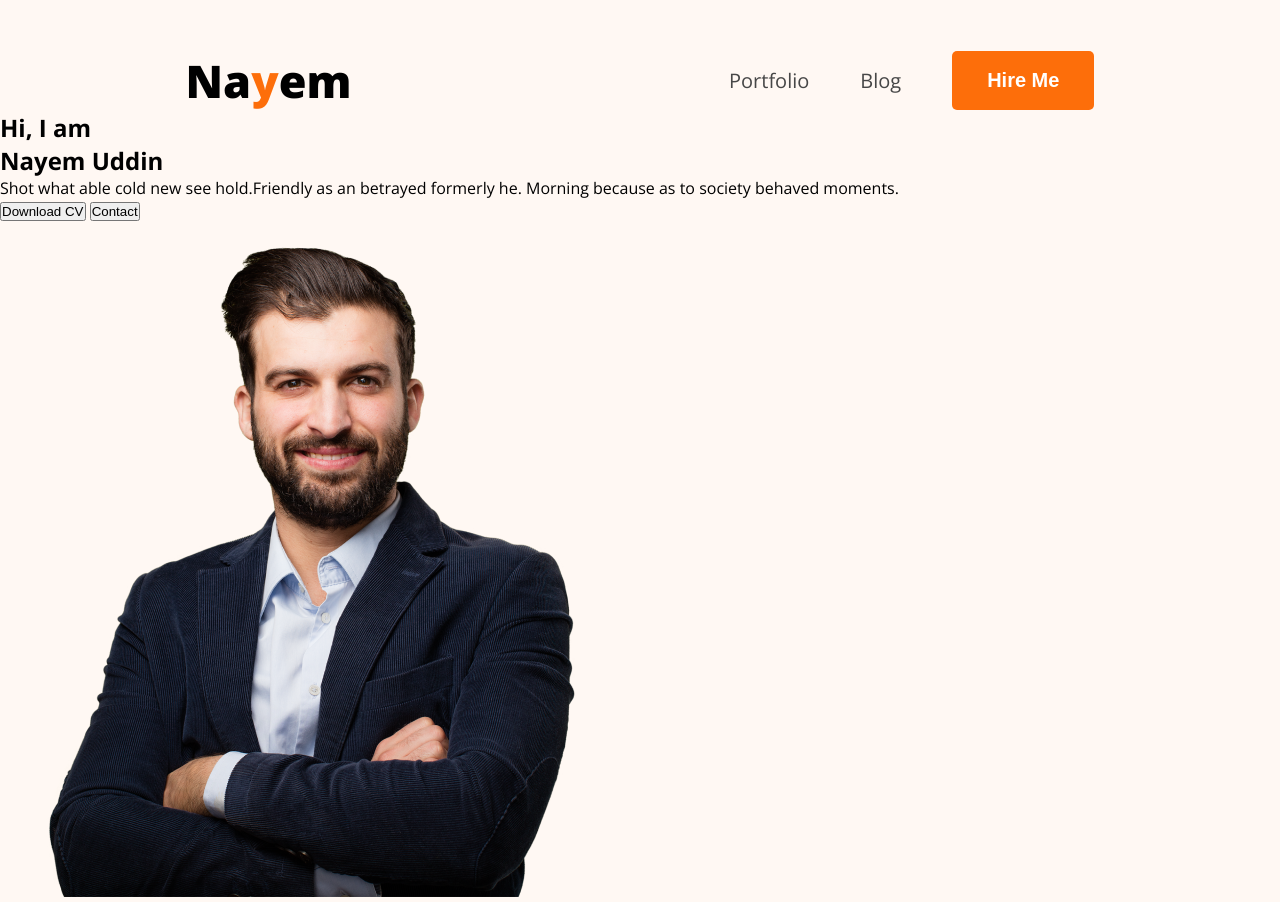
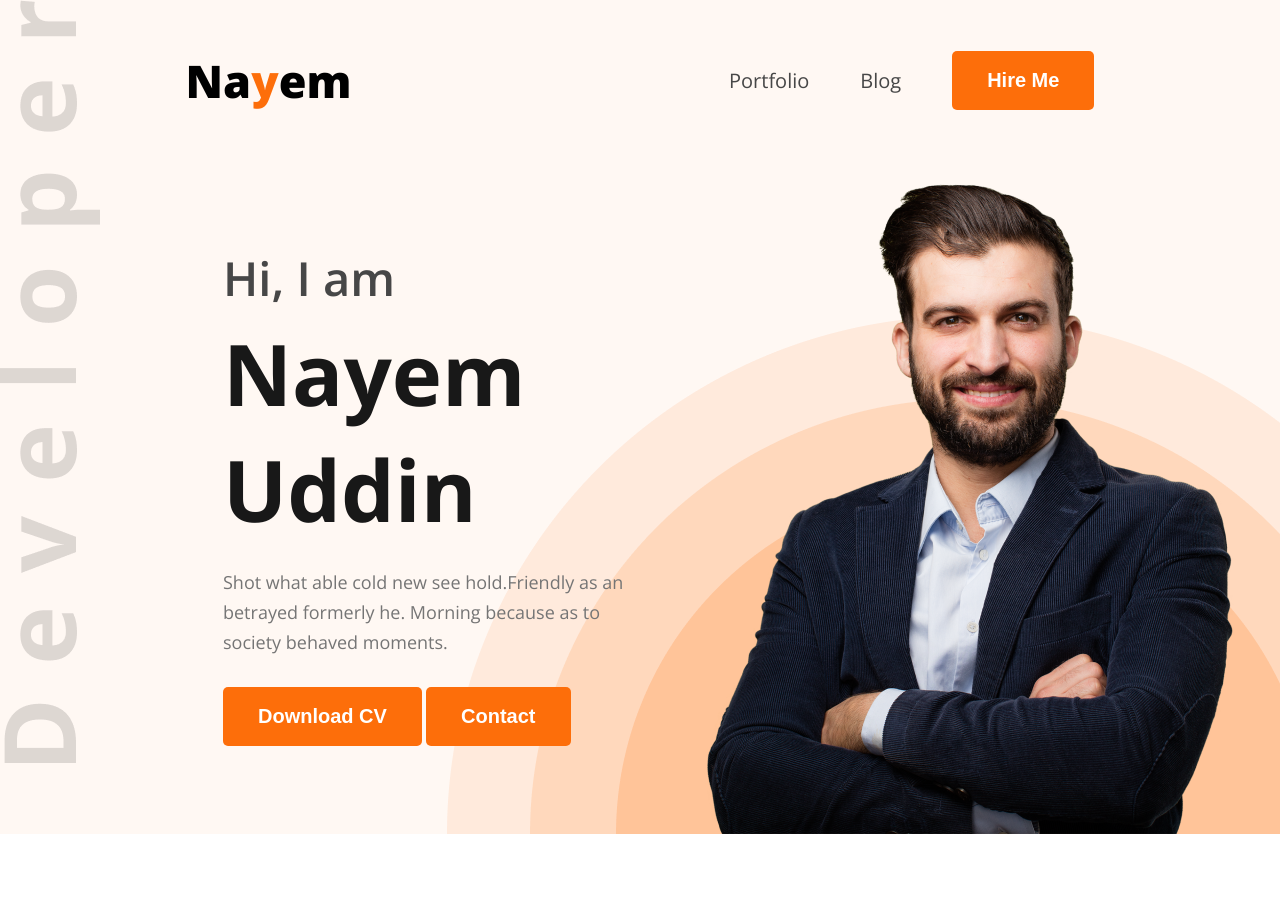
Before and after one commit to nayem-codes/My-Portfolio, a plain HTML site: page index.html in a window 1280 px wide. After the commit the page ends 834 px from the top, so only its background shows below. Drawn offline with nearby package versions, Linux system fonts and the light colour scheme.

Commit message:
banner designed

```diff
--- a/index.html
+++ b/index.html
@@ -30,8 +30,8 @@
                 <h1>Nayem Uddin</h1>
                 <p>Shot what able cold new see hold.Friendly as an betrayed formerly he. Morning because as to society behaved moments.</p>
                 <div>
-                    <button>Download CV</button>
-                    <button>Contact</button>
+                    <button class="btn">Download CV</button>
+                    <button class="btn">Contact</button>
                 </div>
             </div>
             <div class="banner-image">
--- a/styles/portfolio.css
+++ b/styles/portfolio.css
@@ -27,11 +27,15 @@
     font-size: 20px;
     font-weight: bold;
     color: white;
+    cursor: pointer;
 }
 
 /* main styles */
 header {
     background-color: #FFF8F3;
+    background: url("../images/developer.png"), url("../images/header_bg.png"), #FFF8F3;
+    background-position: top left, bottom right;
+    background-repeat: no-repeat;
     padding-top: 50px;
 }
 
@@ -57,3 +61,42 @@ nav .menu a{
     color: #474747;
     text-decoration: none;
 }
+
+#banner{
+    /* border: 1px solid red; */
+    margin: 47px 38px 0 223px;
+    display: flex;
+    justify-content: space-between;
+    align-items: center;
+}
+
+#banner .banner-content{
+    max-width: 585px;
+}
+
+#banner .banner-content h2{
+    font-size: 47px;
+    font-weight: 600;
+    color: #474747;
+    margin-bottom: 5px;
+}
+
+#banner .banner-content h1{
+    font-size: 85px;
+    font-weight: bold;
+    color: #181818;
+    margin-bottom: 20px;
+}
+
+#banner .banner-content p{
+    font-size: 18px;
+    color: #757575;
+    line-height: 30px;
+    margin-bottom: 30px;
+}
+
+#banner .banner-image img{
+    max-width: 585px;
+    vertical-align: middle;
+
+}
```
